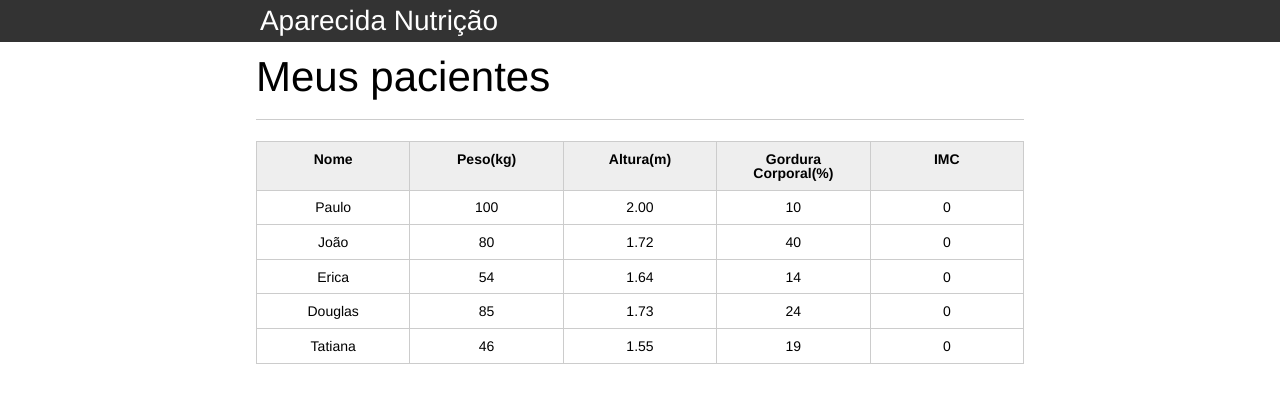
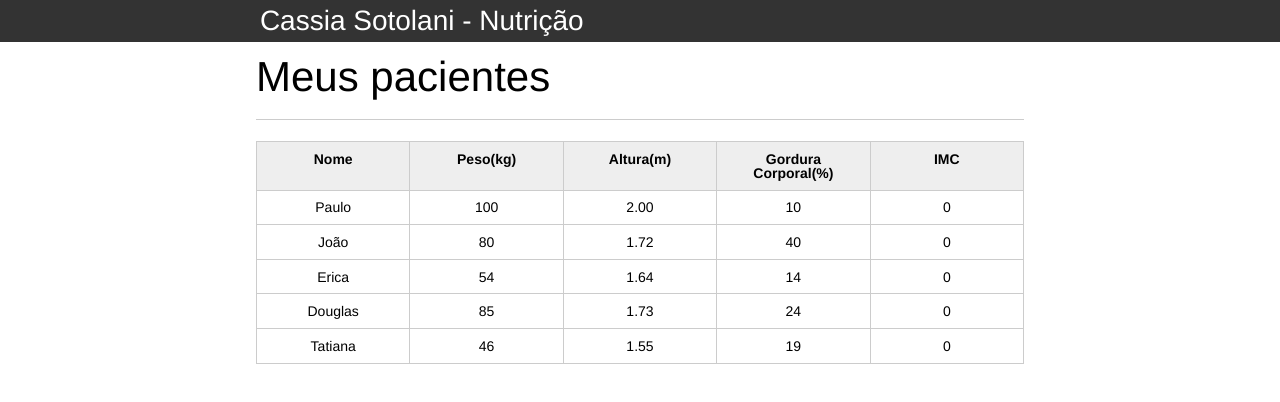
Before and after one commit to CassiaSotolani/aparecida-nutricao, a plain HTML site: page index.html in a window 1280 px wide. Drawn offline with Linux system fonts and the light colour scheme.

Commit message:
Aprendendo a trabalhar com DOM, manipulando elementos do HTML

```diff
--- a/index.html
+++ b/index.html
@@ -6,13 +6,12 @@
 		<link rel="icon" href="favicon.ico" type="image/x-icon">
 		<link rel="stylesheet" type="text/css" href="css/reset.css">
 		<link rel="stylesheet" type="text/css" href="css/index.css">
-
 	</head>
 	<body>
 
 		<header>
 			<div class="container">
-				<h1>Aparecida Nutrição</h1>
+				<h1 class="titulo">Aparecida Nutrição</h1>
 			</div>
 		</header>
 		<main>
@@ -72,6 +71,6 @@
 
 			</section>
 		</main>
-
+		<script src="js/script.js"></script>
 	</body>
 </html>
--- /dev/null
+++ b/js/script.js
@@ -0,0 +1,2 @@
+var titulo = document.querySelector('.titulo');
+titulo.textContent = "Cassia Sotolani - Nutrição";
```
